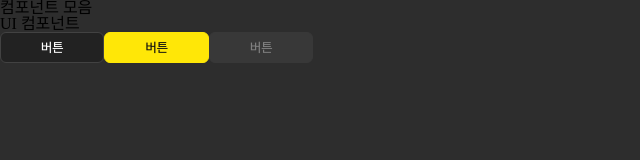
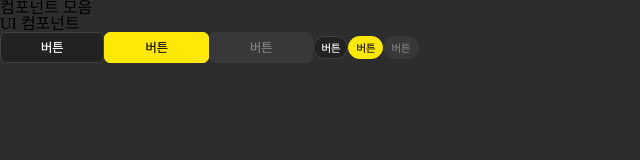
Before and after one commit to yheun03/cloneKakaoTalk, a Vue app in the folder clone-kakaotalk/: page /component in a window 1280 px wide. Shown: the top 160 px of the page, without its empty margins (0-640 px from the left). Built offline with nearby package versions, Linux system fonts and the light colour scheme.

Commit message:
버튼 수정

```diff
--- a/clone-kakaotalk/src/assets/styles/components/_button.scss
+++ b/clone-kakaotalk/src/assets/styles/components/_button.scss
@@ -18,4 +18,14 @@
         color: #808080;
         border: 1px solid #383838;
     }
+
+    &--round {
+        font: {
+            size: 11px;
+        }
+        line-height: 100%;
+        height: 23px;
+        border-radius: 12px;
+        padding: 6px 7px;
+    }
 }
--- a/clone-kakaotalk/src/components/ui/Button.vue
+++ b/clone-kakaotalk/src/components/ui/Button.vue
@@ -16,12 +16,13 @@
         props: {
             color: {
                 type: String,
+                default: '',
                 validator: value => ['primary'].includes(value)
             },
-            size: {
+            type: {
                 type: String,
-                default: 'medium',
-                validator: value => ['small', 'medium', 'large'].includes(value)
+                default: '',
+                validator: value => ['round'].includes(value)
             },
             disabled: {
                 type: Boolean,
@@ -38,7 +39,7 @@
         computed: {
             buttonClasses() {
                 return [
-                    `k-button--${this.size}`,
+                    this.type && `k-button--${this.type}`,
                     this.color && `k-button--${this.color}`,
                     {
                         'k-button--disabled': this.disabled,
--- a/clone-kakaotalk/src/views/ComponentView.vue
+++ b/clone-kakaotalk/src/views/ComponentView.vue
@@ -5,6 +5,9 @@
         <KButton>버튼</KButton>
         <KButton color="primary">버튼</KButton>
         <KButton disabled>버튼</KButton>
+        <KButton type="round">버튼</KButton>
+        <KButton color="primary" type="round">버튼</KButton>
+        <KButton disabled type="round">버튼</KButton>
         <!-- 모든 컴포넌트들을 한 페이지에 표시 -->
 
     </div>
@@ -12,20 +15,11 @@
 
 <script>
     import KButton from '@/components/ui/Button.vue'
-// import MainView from './MainView.vue'
-// import ChatView from './ChatView.vue'
 
     export default {
         name: 'ComponentView',
         components: {
             KButton
         }
-//   components: {
-//     MainView,
-//     ChatView
-//   }
     }
 </script>
-
-<style lang="scss" scoped>
-</style>
```
Lines whose indentation alone changed are shown as unchanged.
